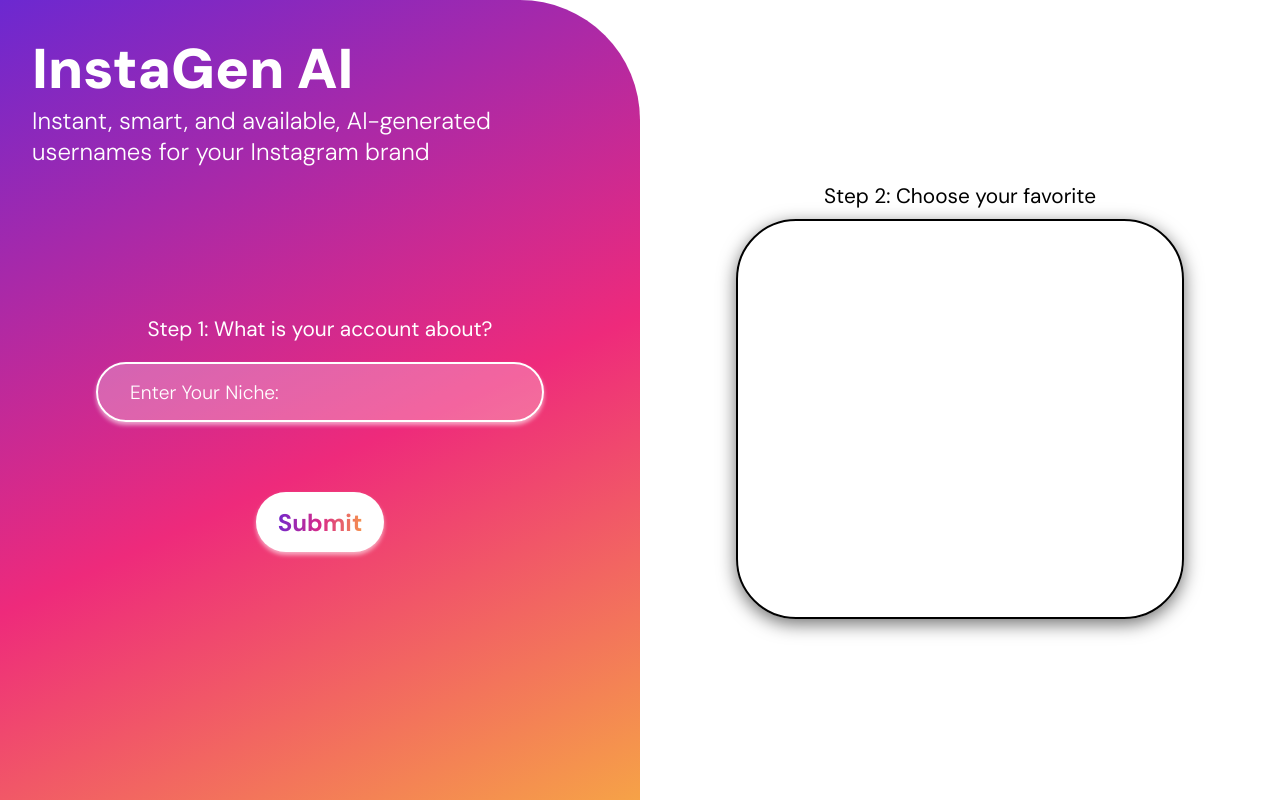
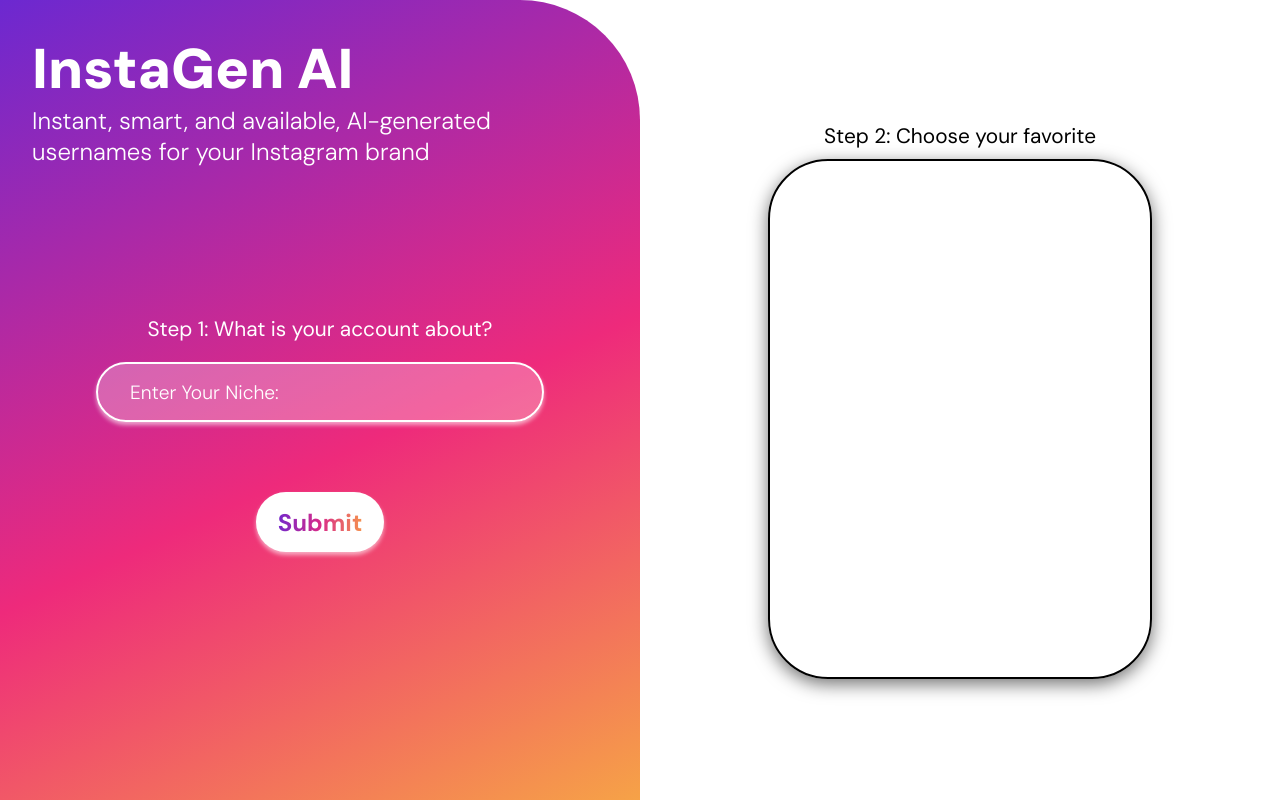
Before and after one commit to sandro21/InstaGenAI, a Next.js app: page / in a window 1280 px wide. Built offline with nearby package versions, Linux system fonts and the light colour scheme.

Commit message:
some ui changes

```diff
--- a/app/global.css
+++ b/app/global.css
@@ -139,8 +139,8 @@
 .step2container {
   display: flex;
   justify-content: center;
-  height: 50%;
-  width: 70%;
+  height: 65%;
+  width: 60%;
   border-radius: 60px;
   border: 2px solid #000;
   background: rgba(255, 255, 255, 0.90);
@@ -148,8 +148,10 @@
   backdrop-filter: blur(8.550000190734863px);
   flex-direction: column;
   gap: 10px;
-  align-items: center;
-  justify-content: center;
+  justify-content: flex-start;
+  flex-wrap: wrap;
+  align-content: center;
+  padding: 30px
 }
 
 .username-card {
```
